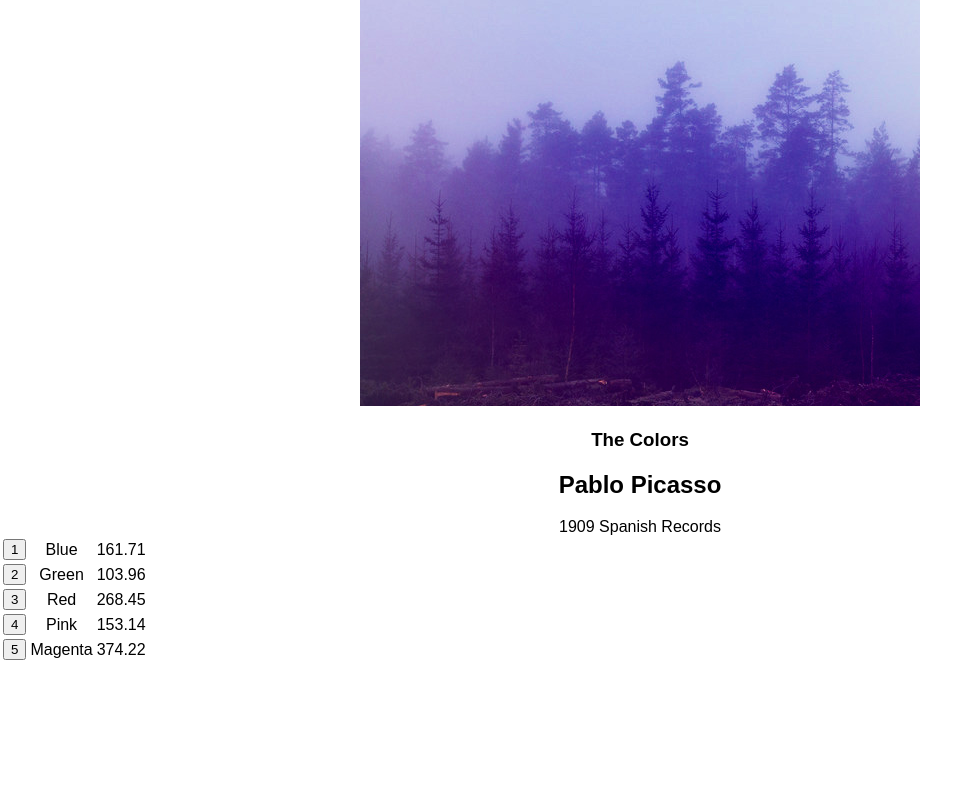
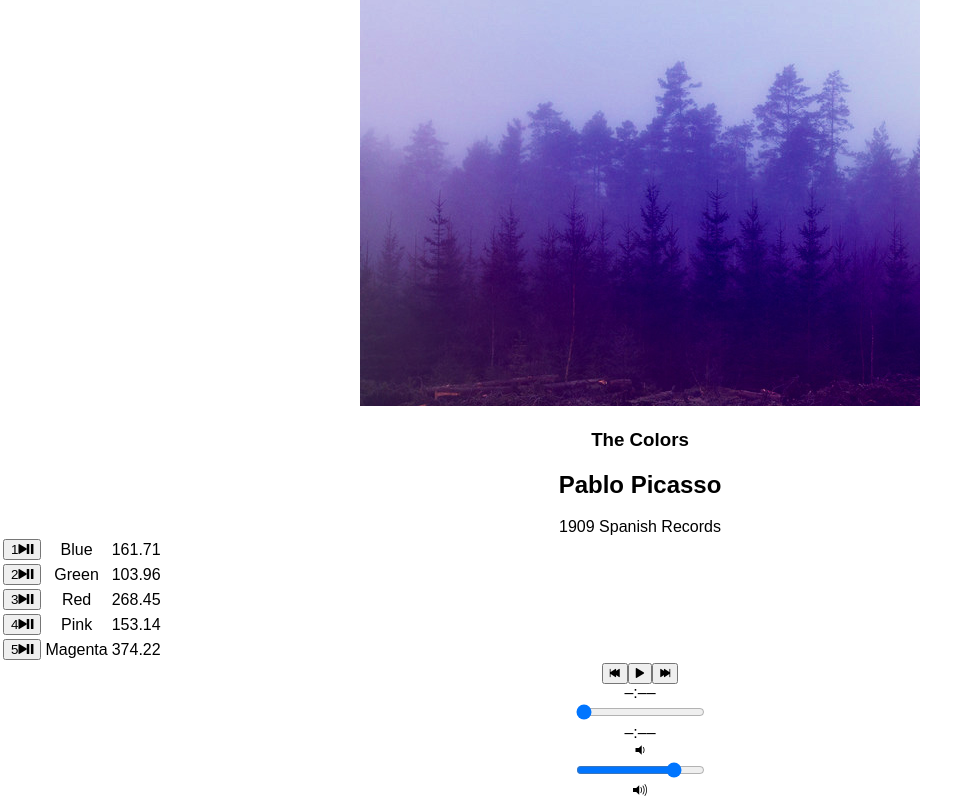
Before and after one commit to melissafj77/bloc-jams-react, a React (Create React App) app: page /album/the-colors in a window 1280 px wide. Shown: the part 252-1052 px from the top of the page, without its empty margins (0-980 px from the left). Before the commit the page ends 915 px from the top, so only its background shows below. Built offline with nearby package versions, Linux system fonts and the light colour scheme.

Commit message:
player bar buttons

```diff
--- a/public/index.html
+++ b/public/index.html
@@ -7,8 +7,8 @@
     <!--
       manifest.json provides metadata used when your web app is added to the
       homescreen on Android. See https://developers.google.com/web/fundamentals/engage-and-retain/web-app-manifest/
-    --><link rel=“stylesheet” href=“http://code.ionicframework.com/ionicons/2.0.1/css/ionicons.min.css“>
-
+    -->
+    <link rel="stylesheet" href="http://code.ionicframework.com/ionicons/2.0.1/css/ionicons.min.css">
     <link rel="manifest" href="%PUBLIC_URL%/manifest.json">
     <link rel="shortcut icon" href="%PUBLIC_URL%/favicon.ico">
     <!--
--- a/src/components/Album.js
+++ b/src/components/Album.js
@@ -1,10 +1,11 @@
 import React, { Component } from 'react';
 import albumData from './../data/albums';
+import PlayerBar from './PlayerBar';
 
   class Album extends Component {
     constructor(props) {
       super(props);
-        const album = albumData.find(album => {
+      const album = albumData.find( album => {
         return album.slug === this.props.match.params.slug
       });
 
@@ -19,14 +20,14 @@
       }
 
 
-    Play() {
+    play(){
       this.audioElement.play()
-        this.setState({ isPlaying: true });
+      this.setState({isPlaying: true});
     }
 
-    Pause() {
+    pause(){
       this.audioElement.pause()
-        this.setState({ isPlaying: false });
+      this.setState({isPlaying: false});
     }
 
     setSong(song) {
@@ -36,71 +37,63 @@
 
     handleSongClick(song) {
       const isSameSong = this.state.currentSong === song;
-
       if (this.state.isPlaying && isSameSong) {
-            this.Pause();
+        this.pause();
       } else {
         if (!isSameSong) { this.setSong(song); }
-
-            this.Play();
+        this.play();
       }
     }
 
+    handlePrevClick() {
+      const currentIndex = this.state.album.songs.findIndex(song => this.state.currentSong === song);
+      const newIndex = Math.max(0, currentIndex - 1);
+      const newSong = this.state.album.songs[newIndex];
+      this.setSong(newSong);
+      this.play();
+    }
 
     render() {
-        return ( <
-            section className = "album" >
-            <
-            section id = "album-info" >
-            <
-            img id = "album-cover-art"
-            src = { this.state.album.albumCover }
-            alt = { this.state.album.title }
-            /> <
-            div className = "album-details" >
-            <
-            h1 id = "album-title" > { this.state.album.title } < /h1> <
-            h2 className = "artist" > { this.state.album.artist } < /h2> <
-            div id = "release-info" > { this.state.album.releaseInfo } < /div> <
-            /div> <
-            /section> <
-            table id = "song-list" >
-            <
-            colgroup >
-            <
-            col id = "song-number-column" / >
-            <
-            col id = "song-title-column" / >
-            <
-            col id = "song-duration-column" / >
-            <
-            /colgroup>   <
-            tbody > {
-                this.state.album.songs.map((song, index) =>
-                    <
-                    tr className = "song"
-                    key = { index }
-                    onClick = {
-                        () => this.handleSongClick(song) } >
-                    <
-                    td >
-                    <
-                    button >
-                    <
-                    span className = "Song-number" > {
-                        [index + 1] } < /span> <
-                    span > < i className = "icon ion-play" / > < /span> <
-                    span > < i className = "icon ion-pause" / > < /span> <
-                    /button> <
-                    /td> <
-                    td className = "song-title" > { song.title } < /td> <
-                    td className = "song-duration" > { song.duration } < /td> <
-                    /tr>
+      return (
+        <section className="album">
+          <section id="album-info">
+            <img id="album-cover-art" src={this.state.album.albumCover} alt={this.state.album.title} />
+            <div className="album-details">
+              <h1 id="album-title">{this.state.album.title}</h1>
+              <h2 className="artist">{this.state.album.artist}</h2>
+              <div id="release-info">{this.state.album.releaseInfo}</div>
+            </div>
+          </section>
+          <table id="song-list">
+            <colgroup>
+              <col id="song-number-column" />
+              <col id="song-title-column" />
+              <col id="song-duration-column" />
+            </colgroup>
+            <tbody>{
+              this.state.album.songs.map( (song, index) =>
+              <tr className="song" key={index} onClick={()=>this.handleSongClick(song)} >
+                <td>
+                  <button>
+                    <span className="Song-number">{[index+1]}</span>
+                    <span><i className= "icon ion-play"/></span>
+                    <span><i className = "icon ion-pause"/></span>
+                  </button>
+                </td>
+                <td className="song-title">{song.title}</td>
+                <td className="song-duration">{song.duration}</td>
+              </tr>
               )
-            } <
-            /tbody> <
-            /table> <
-            /section>
+              }
+            </tbody>
+          </table>
+          <PlayerBar
+           isPlaying={this.state.isPlaying}
+           currentSong={this.state.currentSong}
+           handleSongClick={() => this.handleSongClick(this.state.currentSong)}
+           handlePrevClick={() => this.handlePrevClick()}
+         />
+         </section>
       );
     }
   }
--- /dev/null
+++ b/src/components/PlayerBar.js
@@ -0,0 +1,34 @@
+import React, { Component } from 'react';
+
+class PlayerBar extends Component{
+    render(){
+        return(
+            <section className="player-bar">
+                <section id="buttons">
+           <button id="previous" onClick={this.props.handlePrevClick}>
+             <span className="ion-skip-backward"></span>
+           </button>
+           <button id="play-pause" onClick={this.props.handleSongClick} >
+           <span className={this.props.isPlaying ? 'ion-pause' : 'ion-play'}></span>
+           </button>
+           <button id="next">
+             <span className="ion-skip-forward"></span>
+           </button>
+         </section>
+         <section id="time-control">
+           <div className="current-time">–:––</div>
+           <input type="range" className="seek-bar" value="0" />
+           <div className="total-time">–:––</div>
+         </section>
+         <section id="volume-control">
+           <div className="icon ion-volume-low"></div>
+           <input type="range" className="seek-bar" value="80" />
+           <div className="icon ion-volume-high"></div>
+         </section>
+            </section>
+        );
+    }
+}
+
+
+export default PlayerBar;
```
Lines whose indentation alone changed are shown as unchanged.
